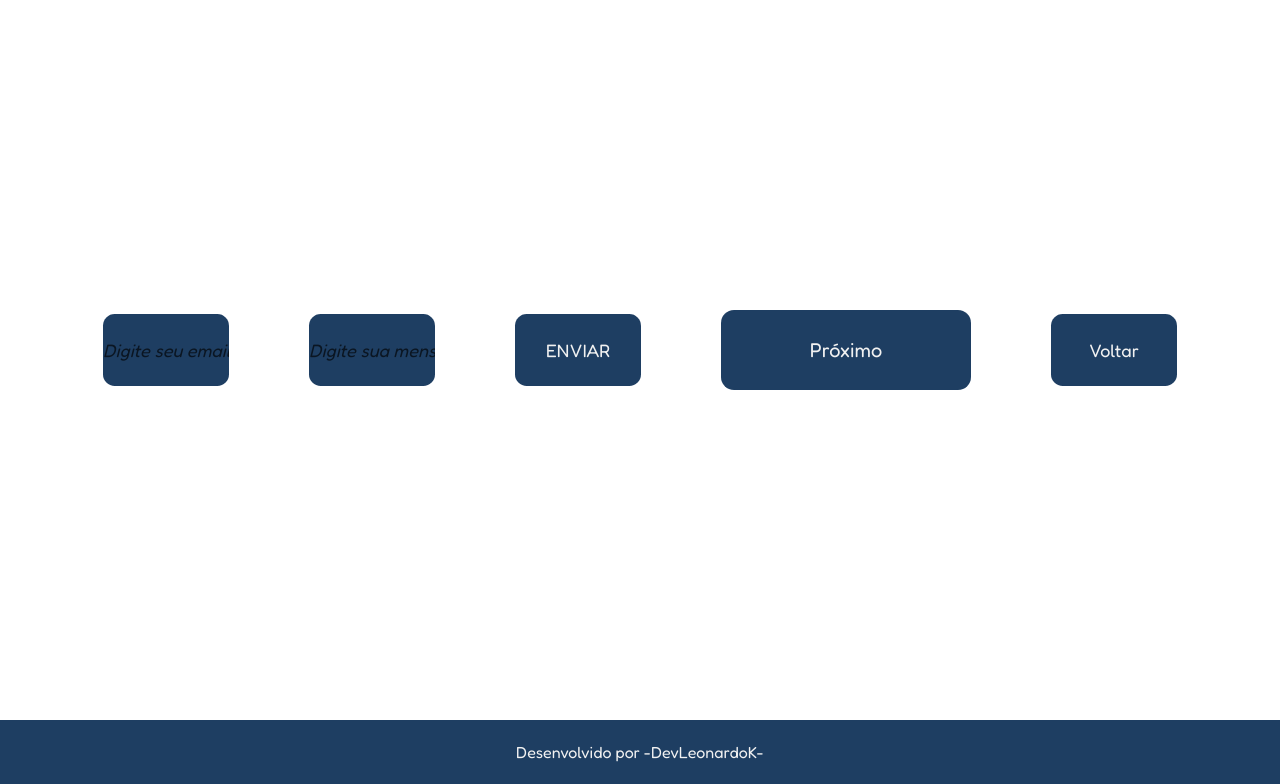
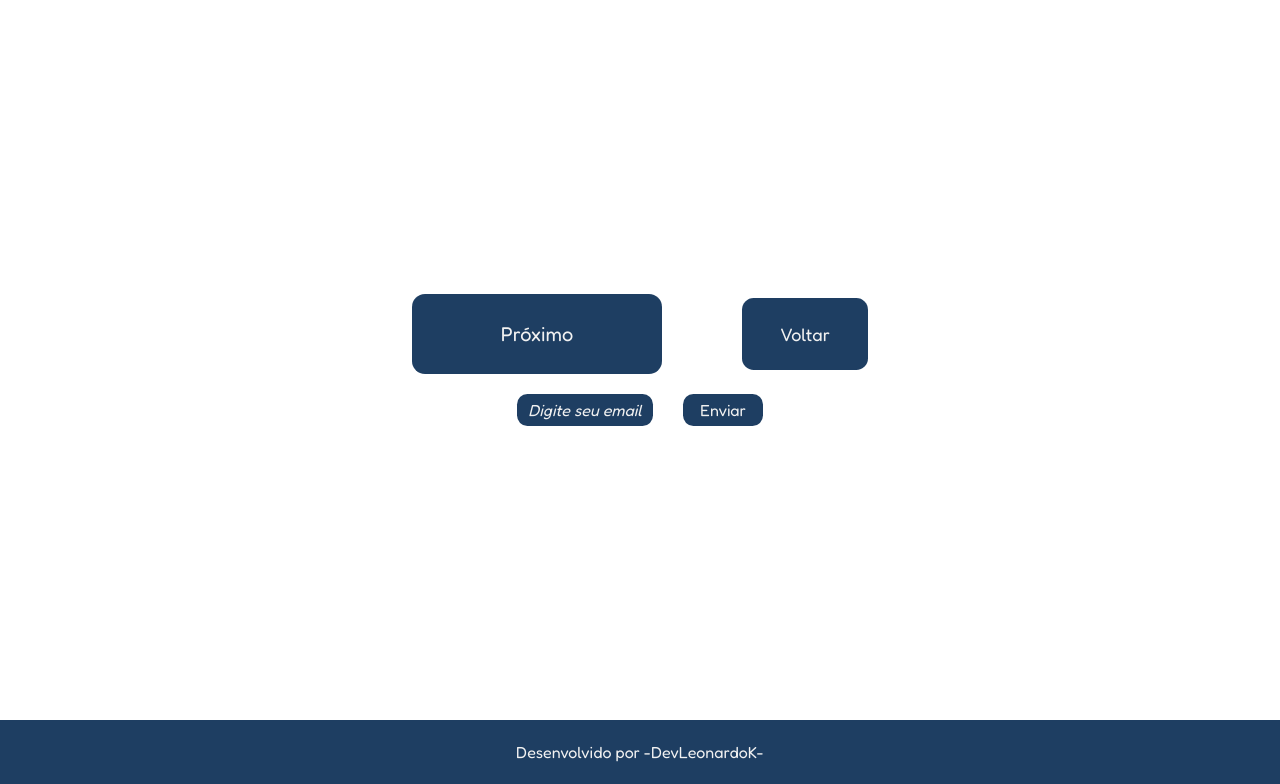
Before and after one commit to DevLeonardoK/quantofalta, a plain HTML site: page index.html in a window 1280 px wide. Both pictures are taken after a click on the button "Próximo". Shown: the part 80-864 px from the top of the page. Drawn offline with nearby package versions, Linux system fonts and the light colour scheme.

Commit message:
add form email and btn styles

```diff
--- a/index.html
+++ b/index.html
@@ -43,9 +43,6 @@
           <option value="22">22</option>
           <option value="21">21</option>
         </select>
-        <input type="email" placeholder="Digite seu email" id="email"></input>
-        <input type="text" placeholder="Digite sua mensagem" id="mensagem"></input>
-        <input type="button" value="ENVIAR" id="enviar" onclick="sendMail()">
 
         <input
           type="button"
@@ -663,6 +660,11 @@
           </td>
         </tr>
       </table>
+      <section id="btnsEmail">
+        <input type="email" placeholder="Digite seu email" id="email"></input>
+        <input type="text" placeholder="Digite sua mensagem" id="mensagem"></input>
+        <input type="button" value="Enviar" id="enviar" onclick="sendMail()">
+      </section>
     </section>
 
     <footer id="footer">Desenvolvido por -DevLeonardoK-</footer>
--- a/js/script.js
+++ b/js/script.js
@@ -9,6 +9,8 @@ var optionBox = document.getElementById("turma");
 var voltarButton = document.getElementById("voltarButton");
 var navMenu = document.getElementById("nav-menu");
 var buttonMenu = document.getElementById("button-menu");
+var emailInput = document.getElementById("email");
+var enviarBtn = document.getElementById("enviar");
 
 function showSubjects() {
   let selectOption = document.getElementById("turma").value;
@@ -19,6 +21,8 @@ function showSubjects() {
   buttonMenu.style.height = "auto";
   buttonMenu.style.marginTop = "80px";
   buttonMenu.style.marginBottom = "20px";
+  emailInput.style.display = "block";
+  enviarBtn.style.display = "block";
 
   if (selectOption === "23n") {
     buttonNext.style.display = "none";
@@ -31,6 +35,8 @@ function showSubjects() {
     table23Tone.style.display = "table";
     calcularButton.style.display = "block";
     buttonMenu.style.marginTop = "0px";
+    emailInput.style.marginTop = "35px";
+    enviarBtn.style.marginTop = "35px";
   }
 
   if (selectOption === "23t2") {
@@ -38,6 +44,8 @@ function showSubjects() {
     table23Ttwo.style.display = "table";
     calcularButton.style.display = "block";
     buttonMenu.style.marginTop = "0px";
+    emailInput.style.marginTop = "35px";
+    enviarBtn.style.marginTop = "35px";
   }
 }
 
--- a/sass/styles.sass
+++ b/sass/styles.sass
@@ -133,20 +133,28 @@ footer
     width: 100%
 
 
-#email
-    width: 7em
-    height: 4em
+#email,#mensagem, #enviar
+    display: none
+    width: 8.5em
+    height: 2em
     border-radius: 0.65em
     border: none
     background-color: #1E3E62
     color: #f1f1f1
-    font-size: 18px
+    font-size: 16px
 
-#mensagem, #enviar
-    width: 7em
-    height: 4em
-    border-radius: 0.65em
-    border: none
-    background-color: #1E3E62
+#enviar
+    width: 5em
+
+#email::placeholder
     color: #f1f1f1
-    font-size: 18px
+#mensagem::placeholder
+    color: #f1f1f1
+
+#btnsEmail
+    width: 100vw
+    display: flex
+    flex-direction: "row"
+    justify-content: center
+    align-items: center
+    gap: 30px
```
Also changed, not shown: styles/styles.css, 1 other file.
